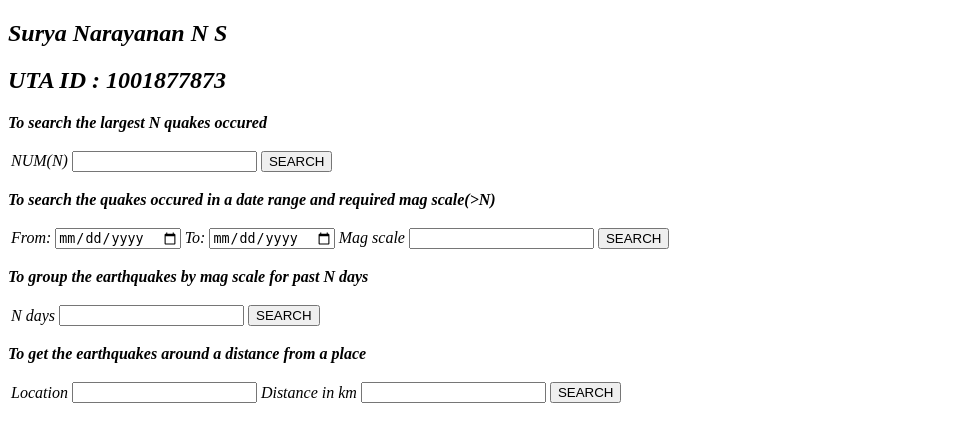
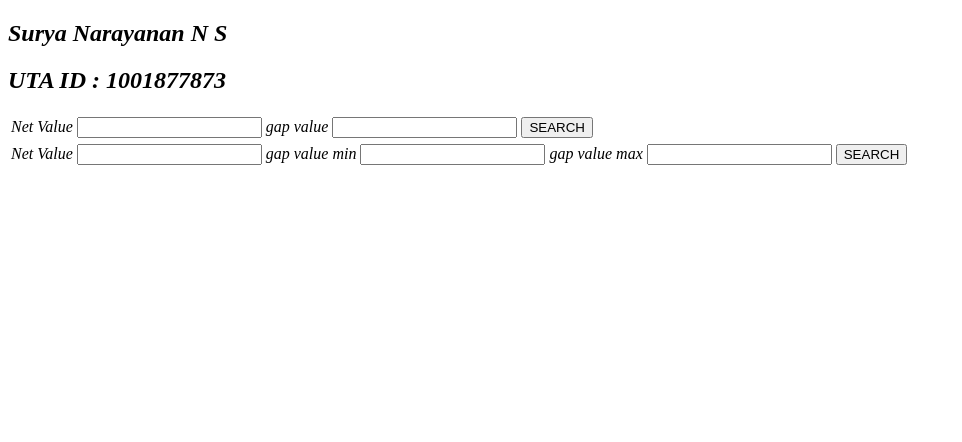
Before and after one commit to nssn96/earthquake, a Flask app: page / in a window 1280 px wide. Shown: the top 442 px of the page, without its empty margins (0-962 px from the left). Run offline with Flask 2, Linux system fonts and the light colour scheme.

Commit message:
second q

```diff
--- a/app.py
+++ b/app.py
@@ -38,23 +38,30 @@ def allData():
     return res
 
 def largestN(fields):
-    query=mainQuery
+    # query=mainQuery
+    # dbConnect()
+    # cursor = conn.cursor()
+    # for key,value in fields.items():
+    #     query+="order by mag desc LIMIT 0,"+value
+
+
+    query = "Update earthquake SET gap="+fields['gap']+" where net='"+fields['net']+"'"
     dbConnect()
     cursor = conn.cursor()
-    for key,value in fields.items():
-        query+="order by mag desc LIMIT 0,"+value
-        #query+="where mag > "+value+" order by mag desc"
+    flag=0
     print(query)
+    #executing the query
     cursor.execute(query)
-    res = cursor.fetchall()
+    #commiting the changes in DB
+    conn.commit()
     conn.close()
-    return res
+
 
 def dateRange(fields):
     query=mainQuery
     dbConnect()
     cursor = conn.cursor()
-    query+=" where DATE(time)>='"+fields['From']+"' and Date(time)<='"+fields['To']+"' and mag>"+fields['Mag']
+    query+=" where gap >="+fields['gap1']+" and gap<="+fields['gap2']+" and net='"+fields['net']+"'"
     print(query)
     cursor.execute(query)
     res = cursor.fetchall()
@@ -242,6 +249,7 @@ def search():
 
         if dic:
             result=largestN(dic)
+            flash('updated successfully')
         else:
             result=[]
             flash('Please enter values in the field')
@@ -272,7 +280,7 @@ def groupBy():
 
     return render_template('index.html',data2=result)
 
-@app.route('/date', methods=['GET','POST'])
+@app.route('/dateRange', methods=['GET','POST'])
 def date():
     if request.method=='POST':
         dic={}
--- a/templates/index.html
+++ b/templates/index.html
@@ -11,17 +11,34 @@
     <h2>Surya Narayanan N S</h2>
     <h2>UTA ID : 1001877873</h2>
 
-<p><b>To search the largest N quakes occured</b></p>
+
     <form action="/search" method="post">
         <table>
             <tr>
-                <td><label for ="num">NUM(N) </label></td>
-                <td><input type="text" id="Num" name="Num"></td>
+                <td><label for ="num">Net Value </label></td>
+                <td><input type="text" id="net" name="net"></td>
+                <td><label for ="gap">gap value</label></td>
+                <td><input type="text" id="gap" name="gap"></td>
                 <td><input type="submit" value="SEARCH"></td>
             </tr>
         </table>
     </form>
 
+    <form action="/dateRange" method="post">
+        <table>
+            <tr>
+                <td><label for ="num">Net Value  </label></td>
+                <td><input type="text" id="net" name="net"></td>
+                <td><label for ="gap">gap value min</label></td>
+                <td><input type="text" id="gap1" name="gap1"></td>
+                <td><label for ="gap">gap value max</label></td>
+                <td><input type="text" id="gap2" name="gap2"></td>
+                <td><input type="submit" value="SEARCH"></td>
+            </tr>
+        </table>
+    </form>
+
+<!--
   <p><b>To search the quakes occured in a date range and required mag scale(>N)</b></p>
     <form action="/date" method="post">
         <table>
@@ -60,7 +77,7 @@
 
                 <td><input type="submit" value="SEARCH"></td>
             </tr>
-        </table>
+        </table>  -->
 
 
 
@@ -141,22 +158,15 @@
             <th>depth</th>
             <th>magnitude</th>
             <th>magType</th>
-            <th>nst</th>
+
             <th>gap</th>
-            <th>dmin</th>
-            <th>rms</th>
+
+
             <th>net</th>
             <th>id</th>
-            <th>updatedTime</th>
+
             <th>place</th>
-            <th>type</th>
-            <th>horizontalError</th>
-            <th>depthError</th>
-            <th>magError</th>
-            <th>magNst</th>
-            <th>status</th>
-            <th>locationSource</th>
-            <th>magSource</th>
+
         </tr>
 
         {% for value in data %}
@@ -171,18 +181,7 @@
             <td>{{ value[7] }}</td>
             <td>{{ value[8] }}</td>
             <td>{{ value[9] }}</td>
-            <td>{{ value[10] }}</td>
-            <td>{{ value[11] }}</td>
-            <td>{{ value[12] }}</td>
-            <td>{{ value[13] }}</td>
-            <td>{{ value[14] }}</td>
-            <td>{{ value[15] }}</td>
-            <td>{{ value[16] }}</td>
-            <td>{{ value[17] }}</td>
-            <td>{{ value[18] }}</td>
-            <td>{{ value[19] }}</td>
-            <td>{{ value[20] }}</td>
-            <td>{{ value[21] }}</td>
+
         </tr>
 
 
```
